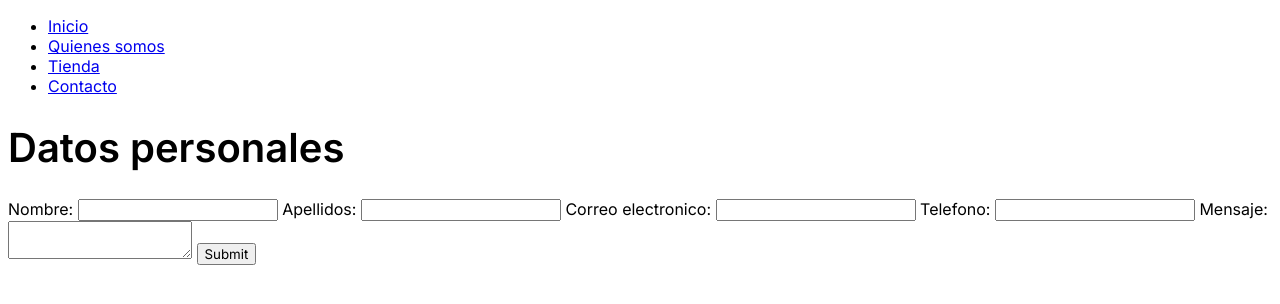
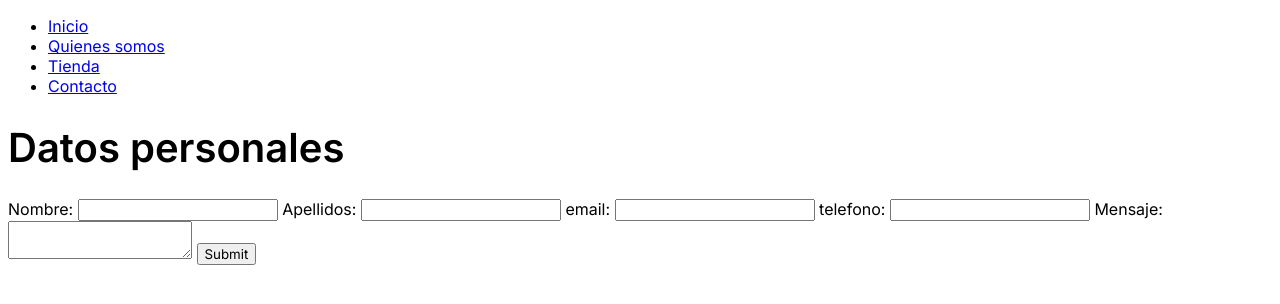
Before and after one commit to lorennavelasquez/proyecto-1, a plain HTML site: page contacto.html in a window 1280 px wide. Drawn offline with Linux system fonts and the light colour scheme; files that its build step writes are made by us from their sources.

Commit message:
nuevo cambio

```diff
--- a/contacto.html
+++ b/contacto.html
@@ -28,9 +28,9 @@
         <input type="text">
         <label for="">Apellidos:</label>
         <input type="text">
-        <label for="">Correo electronico:</label>
+        <label for="">email:</label>
         <input type="text">
-        <label for="">Telefono:</label>
+        <label for="">telefono:</label>
         <input type="text">
         <label for="msg">Mensaje:</label>
       <textarea id="msg" name="user_message"></textarea>
```
